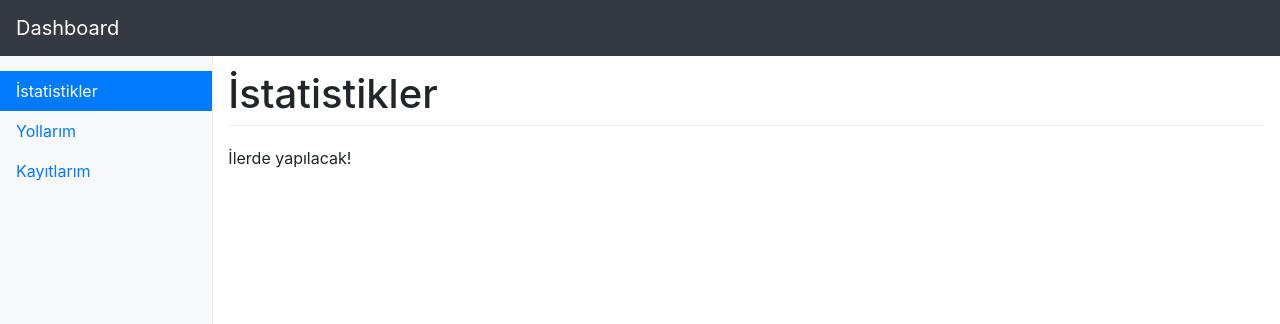
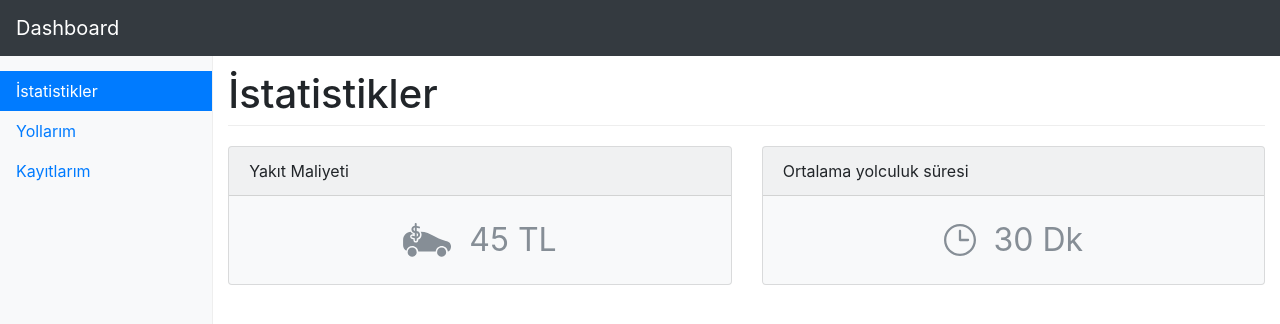
Before and after one commit to hsnaydd/vue-fuel-cost-statistics-app, a Vue app: page / in a window 1280 px wide. Shown: the top 324 px of the page. Built offline with nearby package versions, Linux system fonts and the light colour scheme.

Commit message:
Completed Card component and applied in Statistic page

```diff
--- a/src/components/Statistics.vue
+++ b/src/components/Statistics.vue
@@ -1,14 +1,37 @@
 <template>
   <div>
     <h1>İstatistikler</h1>
-    <p>İlerde yapılacak! </p>
+    <div class="row">
+      <div class="col">
+        <Card title="Yakıt Maliyeti" count="45 TL">
+          <svg width="48" xmlns="http://www.w3.org/2000/svg" viewBox="0 0 100 71" slot="icon">
+            <g fill="#868e96" fill-rule="nonzero">
+              <path d="M28.5 60.7c0-5.2-4.2-9.4-9.4-9.4s-9.4 4.2-9.4 9.4 4.2 9.4 9.4 9.4 9.4-4.2 9.4-9.4zM89.9 60.7c0-5.2-4.2-9.4-9.4-9.4S71 55.5 71 60.7s4.2 9.4 9.4 9.4 9.5-4.2 9.5-9.4zM34.4 20.5c-1.2-2-3.3-3.5-5.8-3.7V10l4.4 1.1c.2 0 .3.1.5.1.9 0 1.7-.6 1.9-1.5.3-1.1-.4-2.2-1.5-2.4L28.5 6V2c0-1.1-.9-2-2-2s-2 .9-2 2v3.5c-2.3.2-4.3 1.4-5.6 3.2-.9 1.3-1.3 2.8-1.3 4.4 0 1.5.4 2.8 1.1 4 1.2 2 3.3 3.5 5.8 3.7v6.8l-4.4-1.1c-.2 0-.3-.1-.5-.1-.9 0-1.7.6-1.9 1.5-.3 1.1.4 2.2 1.5 2.4l5.4 1.3v4c0 1.1.9 2 2 2s2-.9 2-2v-3.5c2.3-.2 4.3-1.4 5.6-3.2.9-1.3 1.3-2.8 1.3-4.4 0-1.4-.4-2.8-1.1-4zM21.7 13c0-.6.1-1.1.4-1.6.1-.2.2-.3.3-.5.5-.8 1.3-1.3 2.3-1.4v7.2c-1.8-.5-3-2-3-3.7zm6.9 15.1v-7.2c1.3.3 2.3 1.2 2.7 2.4.1.4.2.8.2 1.3 0 .8-.2 1.5-.6 2.1-.3.4-.6.7-1 .9-.4.2-.8.4-1.3.5z" />
+              <path d="M99.8 46.7c-1.2-6.4-5.1-8.3-13.9-10.4-8.3-2-15-5.5-21.5-9-8.6-4.6-16.8-8.9-27.6-8.9h-.1c.1.2.3.4.4.6 1 1.7 1.6 3.6 1.6 5.6 0 2.2-.6 4.2-1.8 6-1.2 1.8-3 3.2-5.1 3.9v1.2c0 2.8-2.2 5-5 5s-5-2.2-5-5V34l-3.1-.8c-2.7-.7-4.3-3.4-3.6-6.1.6-2.2 2.5-3.8 4.8-3.8.4 0 .8.1 1.2.1l.7.2V23c-2.2-.9-4.1-2.4-5.4-4.5v-.1C7.4 18.8.2 26.2.2 35.3v11c0 4.9 2.7 9.1 6.8 11.3 1.4-5.5 6.4-9.5 12.3-9.5 6.4 0 11.8 4.8 12.6 11.1h36.3c.8-6.2 6.1-11.1 12.6-11.1 6.4 0 11.8 4.8 12.6 11.1h.8c1.1 0 2.3-1 3.1-1.8 2.1-2.8 3.2-6.8 2.5-10.7z" />
+            </g>
+          </svg>
+        </Card>
+      </div>
+      <div class="col">
+        <Card title="Ortalama yolculuk süresi" count="30 Dk">
+          <svg width="32" xmlns="http://www.w3.org/2000/svg" viewBox="0 0 56 56" slot="icon">
+            <path fill="#868e96" fill-rule="nonzero" d="M28 0C12.56 0 0 12.56 0 28s12.56 28 28 28 28-12.56 28-28S43.44 0 28 0zm0 4c13.28 0 24 10.722 24 24S41.28 52 28 52C14.722 52 4 41.278 4 28S14.722 4 28 4zm0 6c-1.105 0-2 .895-2 2v16c0 1.105.895 2 2 2h14c1.105 0 2-.895 2-2s-.895-2-2-2H30V12c0-1.105-.895-2-2-2z" />
+          </svg>
+        </Card>
+      </div>
+    </div>
   </div>
 </template>
 
 <script>
+import Card from './ui/Card';
+
 export default {
   data() {
     return {};
   },
+  components: {
+    Card
+  }
 };
 </script>
--- /dev/null
+++ b/src/components/ui/Card.vue
@@ -0,0 +1,35 @@
+<template>
+  <div class="card bg-light mb-3">
+    <div class="card-header">{{title}}</div>
+    <div class="card-body">
+      <div class="card-stats">
+        <slot name="icon"></slot>
+        <span class="card-count">{{count}}</span>
+      </div>
+    </div>
+  </div>
+</template>
+
+<style>
+.card-stats {
+  display: flex;
+  justify-content: center;
+  align-items: center;
+}
+
+.card-count {
+  color: var(--color-oslo-gray);
+  font-size: 32px;
+  margin-left: 18px;
+}
+</style>
+
+<script>
+export default {
+  name: 'Card',
+  props: [
+    'title',
+    'count'
+  ]
+};
+</script>
```
Also changed, not shown: 1 other file (tests, documents, lock files or other folders).
